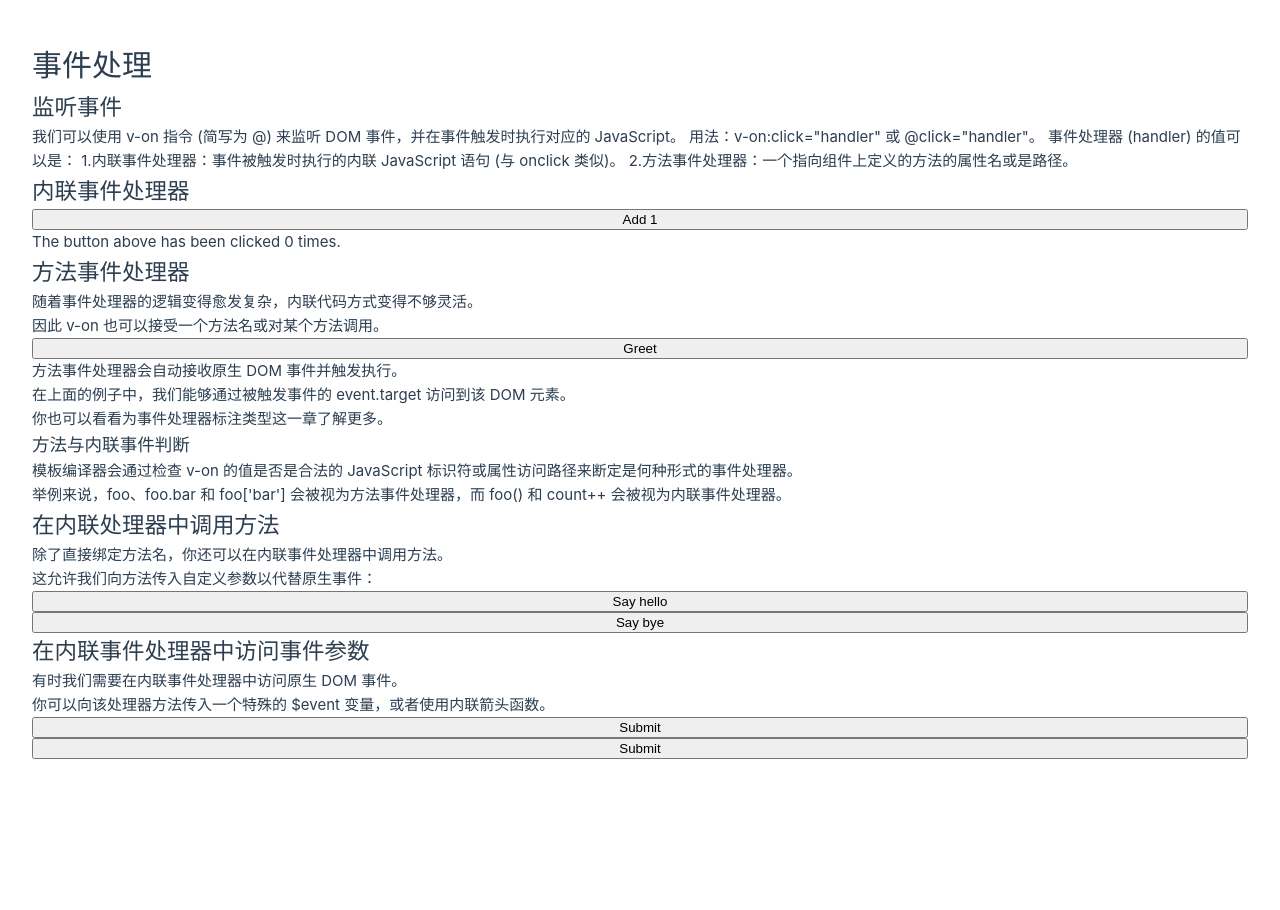
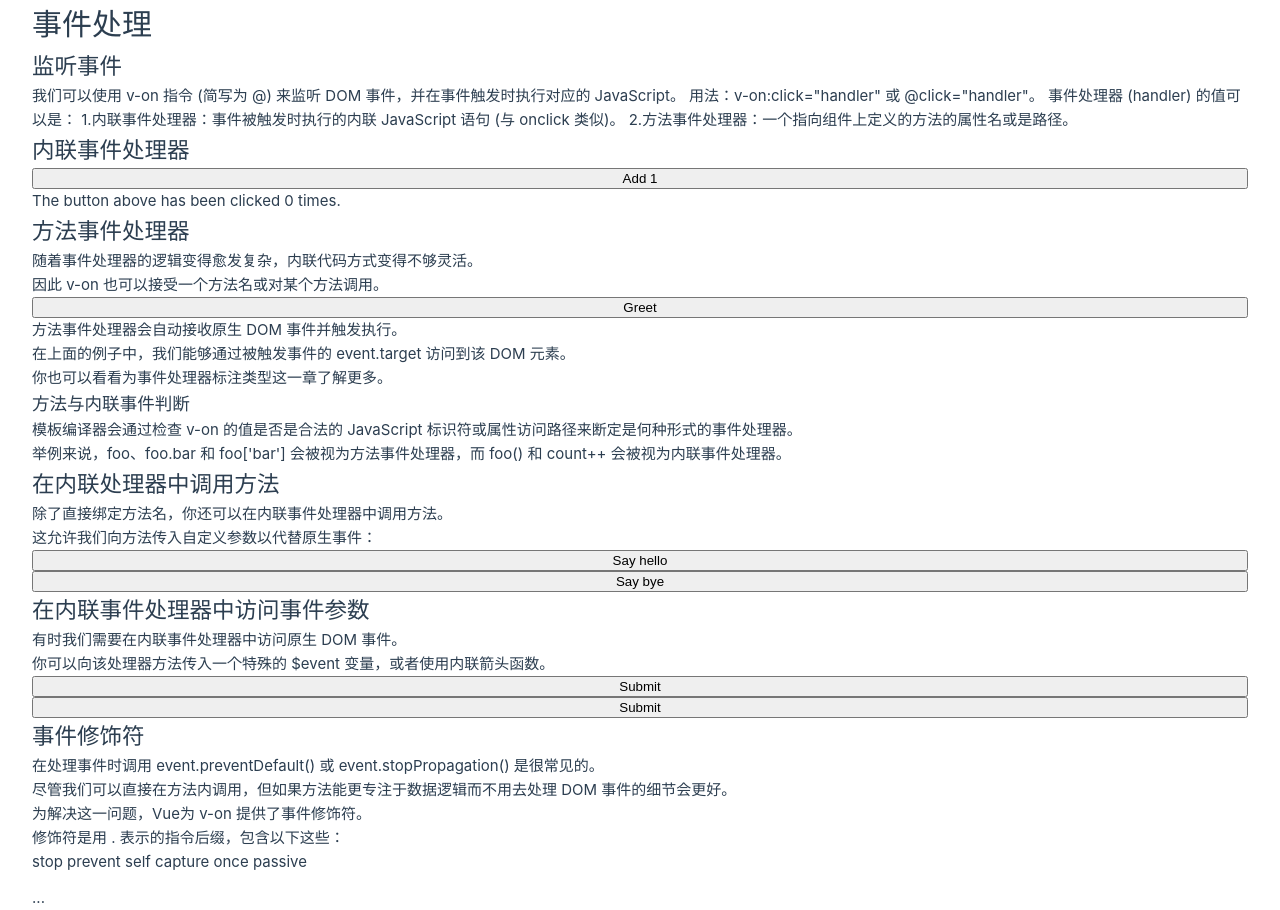
Before and after one commit to ShenlongDev/vue_xx, a Vue app: page / in a window 1280 px wide. Before the commit the page ends 800 px from the top, so only its background shows below. Built offline with nearby package versions, Linux system fonts and the light colour scheme.

Commit message:
事件修饰符

```diff
--- a/src/HandleEvent.vue
+++ b/src/HandleEvent.vue
@@ -65,9 +65,26 @@ function warn(message, event) {
   <button @click="warn('Form cannot be submitted yet.', $event)">
     Submit
   </button>
-
   <!-- 使用内联箭头函数 -->
   <button @click="(event) => warn('Form cannot be submitted yet.', event)">
     Submit
   </button>
+
+  <h2>事件修饰符</h2>
+  <p>在处理事件时调用 event.preventDefault() 或 event.stopPropagation() 是很常见的。</p>
+  <p>尽管我们可以直接在方法内调用，但如果方法能更专注于数据逻辑而不用去处理 DOM 事件的细节会更好。</p>
+  <p>为解决这一问题，Vue为 v-on 提供了事件修饰符。</p>
+  <p>修饰符是用 . 表示的指令后缀，包含以下这些：</p>
+  <p>stop prevent self capture once passive</p>
+  <!-- 单击事件将停止传递 -->
+  <a @click.stop="doThis"></a>
+  <!-- 提交事件将不再重新加载页面 -->
+  <form @submit.prevent="onSubmit"></form>
+  <!-- 修饰语可以使用链式书写 -->
+  <a @click.stop.prevent="doThat"></a>
+  <!-- 也可以只有修饰符 -->
+  <form @submit.prevent></form>
+  <!-- 仅当 event.target 是元素本身时才会触发事件处理器 -->
+  <!-- 例如：事件处理器不来自子元素 -->
+  <div @click.self="doThat">...</div>
 </template>
```
